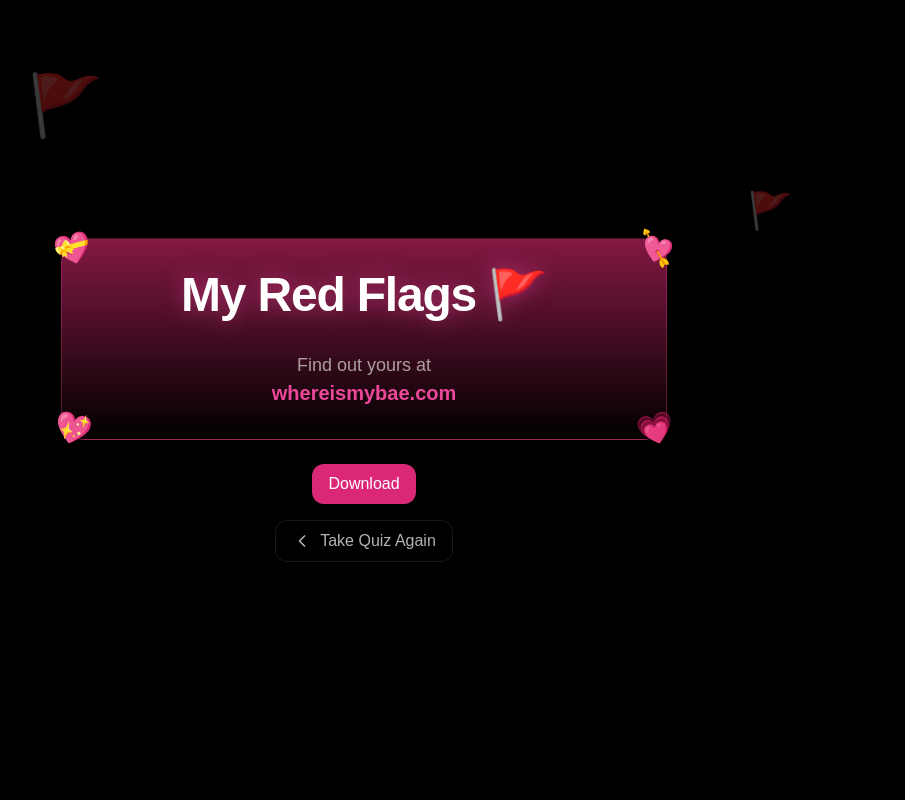
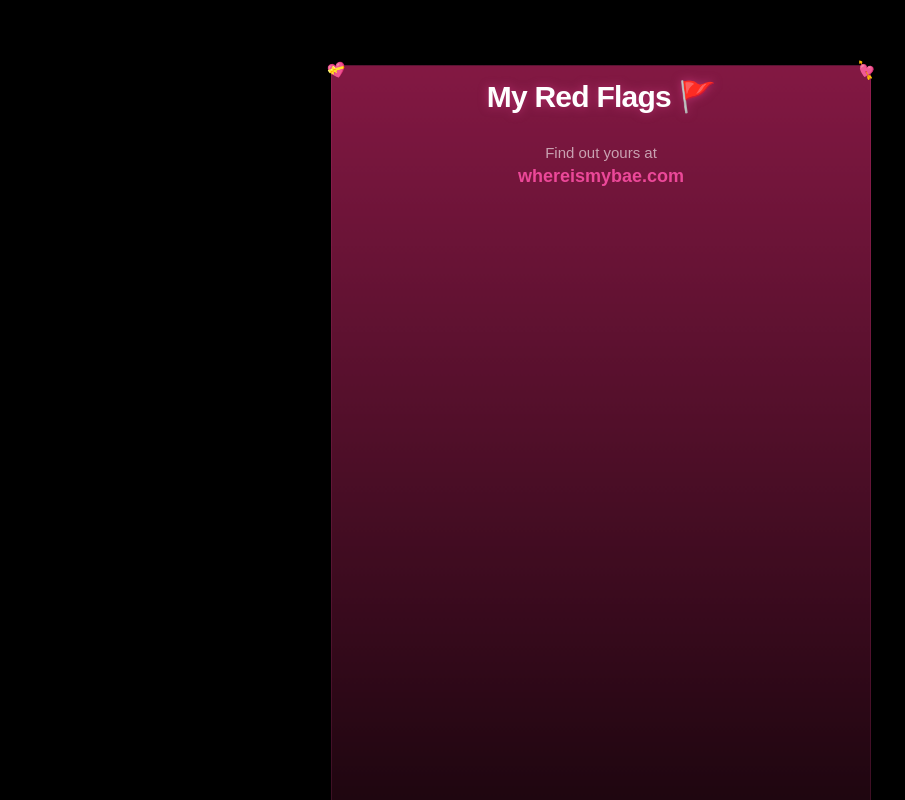
Before and after one commit to kartikeyegupta/whereismybae, a Next.js app: page /results in a window 1280 px wide. Shown: the top 800 px of the page, without its empty margins (276-1181 px from the left). Built offline with nearby package versions, Linux system fonts and the light colour scheme.

Commit message:
reformatted downlaods

```diff
--- a/app/results/page.tsx
+++ b/app/results/page.tsx
@@ -28,7 +28,9 @@ function ResultsContent() {
     try {
       const canvas = await html2canvas(captureRef.current, {
         backgroundColor: "#000000",
-        scale: 3, // Increased for even better quality
+        scale: 2,
+        width: 1080,    // 9:16 ratio width
+        height: 1920,   // 9:16 ratio height
       });
       const dataURL = canvas.toDataURL("image/png");
       const link = document.createElement("a");
@@ -57,6 +59,13 @@ function ResultsContent() {
           ref={captureRef}
           id="shareable-container"
           className="mb-6 p-8 bg-gradient-to-b from-pink-900 to-black rounded-3xl border border-pink-500/30 relative"
+          style={{
+            width: '1080px',      // 9:16 ratio base width
+            height: '1920px',     // 9:16 ratio base height
+            maxWidth: '90vw',     // Ensure it's visible on screen
+            transform: 'scale(0.5)',  // Scale down for viewing
+            transformOrigin: 'top center'
+          }}
         >
           {/* Decorative corner emojis */}
           <div className="absolute -top-2 -left-2 text-3xl rotate-[-15deg]">💝</div>
@@ -64,31 +73,31 @@ function ResultsContent() {
           <div className="absolute -bottom-2 -left-2 text-3xl rotate-[15deg]">💖</div>
           <div className="absolute -bottom-2 -right-2 text-3xl rotate-[-15deg]">💗</div>
 
-          <h1 className="text-4xl md:text-5xl font-bold mb-8 text-center text-white tracking-tight drop-shadow-[0_0_10px_rgba(236,72,153,0.5)]">
+          <h1 className="text-6xl font-bold mb-16 text-center text-white tracking-tight drop-shadow-[0_0_10px_rgba(236,72,153,0.5)]">
             My Red Flags 🚩
           </h1>
 
-          <div className="space-y-6 flex-grow">
+          <div className="space-y-8 flex-grow">
             {redFlags.map((flag: { title: string; description: string }, index: number) => (
               <div
                 key={index}
-                className="p-6 rounded-2xl bg-black/20 backdrop-blur-sm border border-pink-500/30 shadow-[0_0_15px_rgba(236,72,153,0.15)]"
+                className="p-8 rounded-2xl bg-black/20 backdrop-blur-sm border border-pink-500/30 shadow-[0_0_15px_rgba(236,72,153,0.15)]"
               >
-                <h2 className="text-xl font-black text-white mb-3 flex items-center gap-2">
-                  <span className="text-2xl">🚩</span>
+                <h2 className="text-3xl font-black text-white mb-4 flex items-center gap-3">
+                  <span className="text-4xl">🚩</span>
                   {flag.title}
                 </h2>
-                <p className="text-white font-bold text-md leading-snug mb ">{flag.description}</p>
+                <p className="text-white font-bold text-2xl leading-relaxed">{flag.description}</p>
               </div>
             ))}
           </div>
 
           {/* Added branding */}
-          <div className="mt-5 text-center">
-            <p className="text-white/60 text-lg font-medium">
+          <div className="mt-16 text-center">
+            <p className="text-white/60 text-3xl font-medium">
               Find out yours at
             </p>
-            <p className="text-pink-500 text-xl font-bold">
+            <p className="text-pink-500 text-4xl font-bold mt-2">
               whereismybae.com
             </p>
           </div>
```
